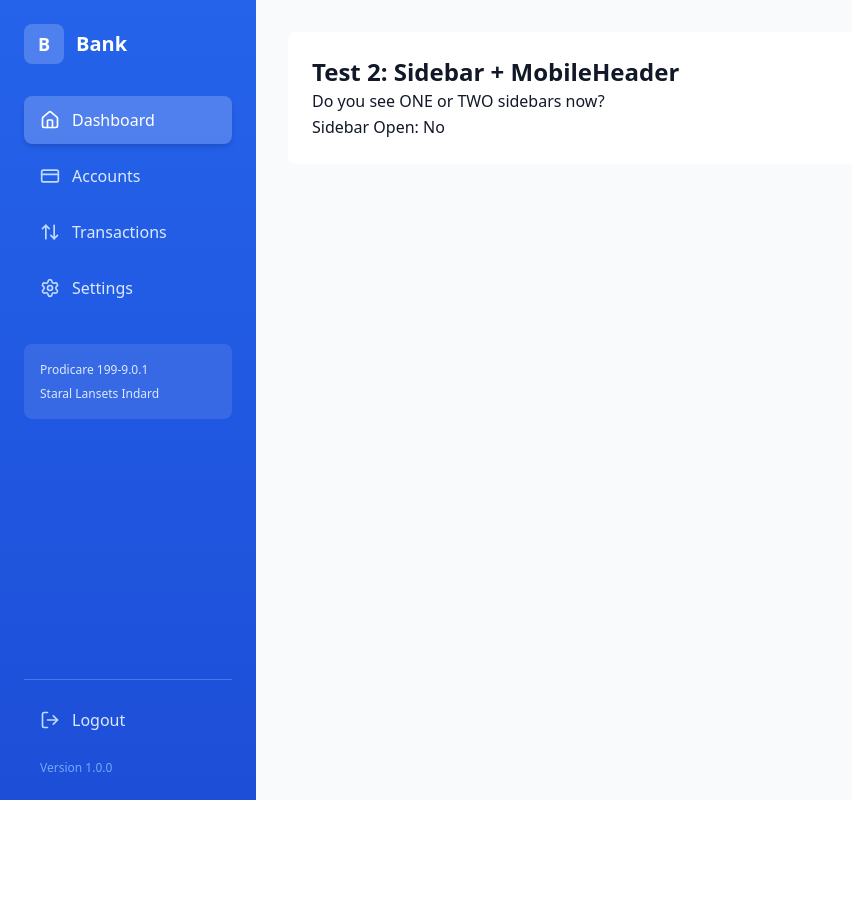
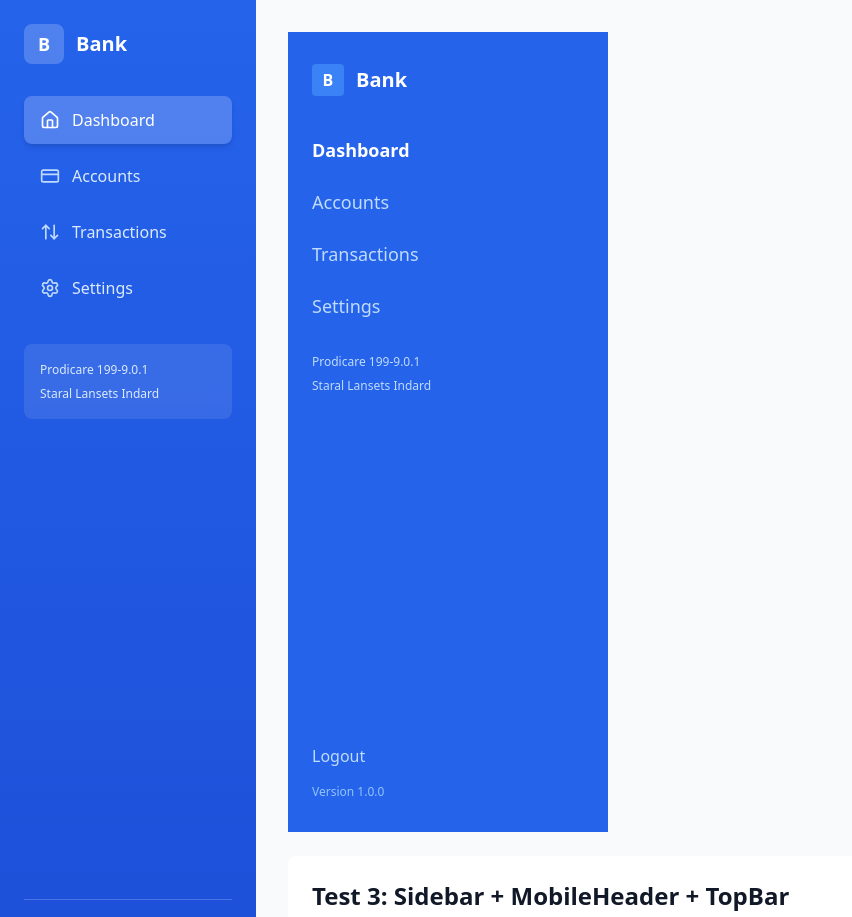
Before and after one commit to BlueColour2589/dkb-banking, a Next.js app in the folder frontend/: page /dashboard in a window 1280 px wide. Shown: the top 917 px of the page, without its empty margins (0-852 px from the left). Before the commit the page ends 800 px from the top, so only its background shows below. Built offline with nearby package versions, Linux system fonts and the light colour scheme; no server answers.

Commit message:
Update page.tsx

```diff
--- a/frontend/app/dashboard/page.tsx
+++ b/frontend/app/dashboard/page.tsx
@@ -1,15 +1,16 @@
-// Test 2: Add MobileHeader
+// Test 3: Add TopBar
 'use client';
 import { useState } from 'react';
 import Sidebar from '@/components/Sidebar/Sidebar';
 import MobileHeader from '@/components/Header/MobileHeader';
+import TopBar from '@/components/Header/TopBar';
 
 export default function DashboardPage() {
   const [sidebarOpen, setSidebarOpen] = useState(false);
 
   return (
     <div className="min-h-screen bg-gray-50">
-      {/* Add MobileHeader */}
+      {/* MobileHeader */}
       <div className="lg:hidden fixed top-0 left-0 right-0 z-30">
         <MobileHeader toggleSidebar={() => setSidebarOpen(true)} />
       </div>
@@ -18,10 +19,17 @@ export default function DashboardPage() {
         <Sidebar isOpen={sidebarOpen} setIsOpen={setSidebarOpen} />
 
         <main className="flex-1 p-8">
-          <div className="bg-white rounded-lg p-6">
-            <h1 className="text-2xl font-bold">Test 2: Sidebar + MobileHeader</h1>
-            <p>Do you see ONE or TWO sidebars now?</p>
-            <p>Sidebar Open: {sidebarOpen ? 'Yes' : 'No'}</p>
+          <div className="space-y-6">
+            {/* Add TopBar */}
+            <div className="hidden lg:block">
+              <TopBar />
+            </div>
+
+            <div className="bg-white rounded-lg p-6">
+              <h1 className="text-2xl font-bold">Test 3: Sidebar + MobileHeader + TopBar</h1>
+              <p>Do you see ONE or TWO sidebars now?</p>
+              <p>Sidebar Open: {sidebarOpen ? 'Yes' : 'No'}</p>
+            </div>
           </div>
         </main>
       </div>
```
